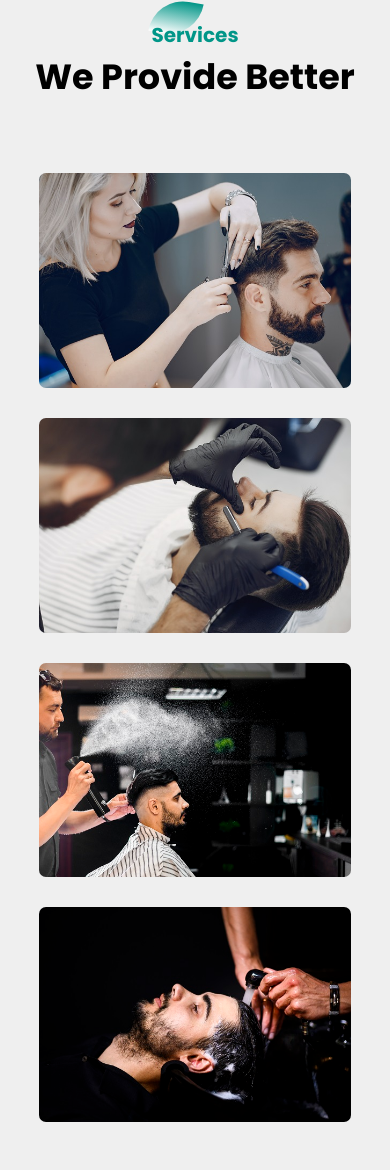
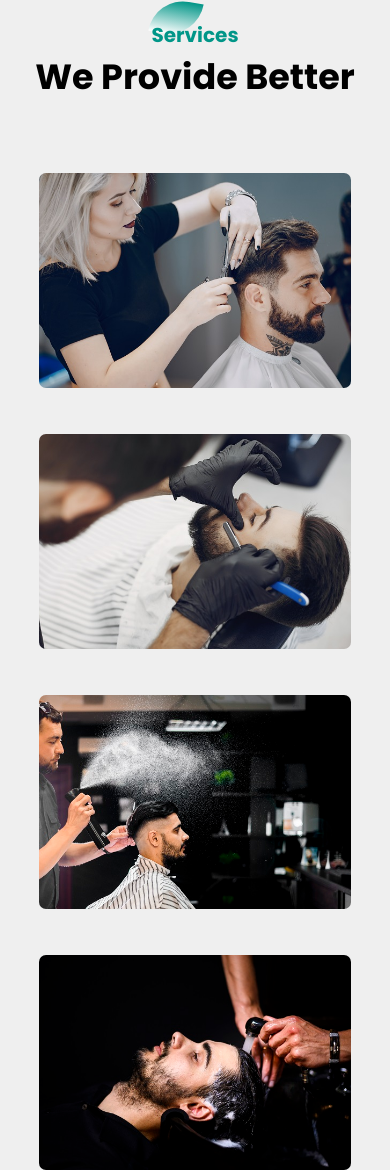
Before and after one commit to dev-sahab/barber-shop-design, a plain HTML site: page index.html in a window 390 px wide. Shown: the part 2318-3488 px from the top of the page. Drawn offline with nearby package versions, Linux system fonts and the light colour scheme; some packages are replaced by stand-ins of ours; a script that the page names is missing.

Commit message:
barber shop web design

```diff
--- a/index.html
+++ b/index.html
@@ -15,7 +15,7 @@
 <body>
     <!-- Banner Section -->
     <section id="banner">
-        <a href="index.html"><img src="assets/img/logo.png" alt="" class="logo"></a>
+        <a href="javascript:void(0)"><img src="assets/img/logo.png" alt="" class="logo"></a>
         <div class="banner-text">
             <h1>Hair Studio</h1>
             <p>Style Your Hair Is Style Your Life</p>
--- a/style.css
+++ b/style.css
@@ -196,6 +196,7 @@ img{
     flex-wrap: wrap;
     justify-content: space-between;
     margin: auto;
+    row-gap: 2em;
 }
 .single-service{
     flex-basis: 48%;
@@ -440,6 +441,9 @@ hr{
     }
 
     /* Services */
+    .sercive-box{
+        row-gap: 1em;
+    }
     .single-service{
         flex-basis: 100%;
         margin-bottom: 30px;
```
